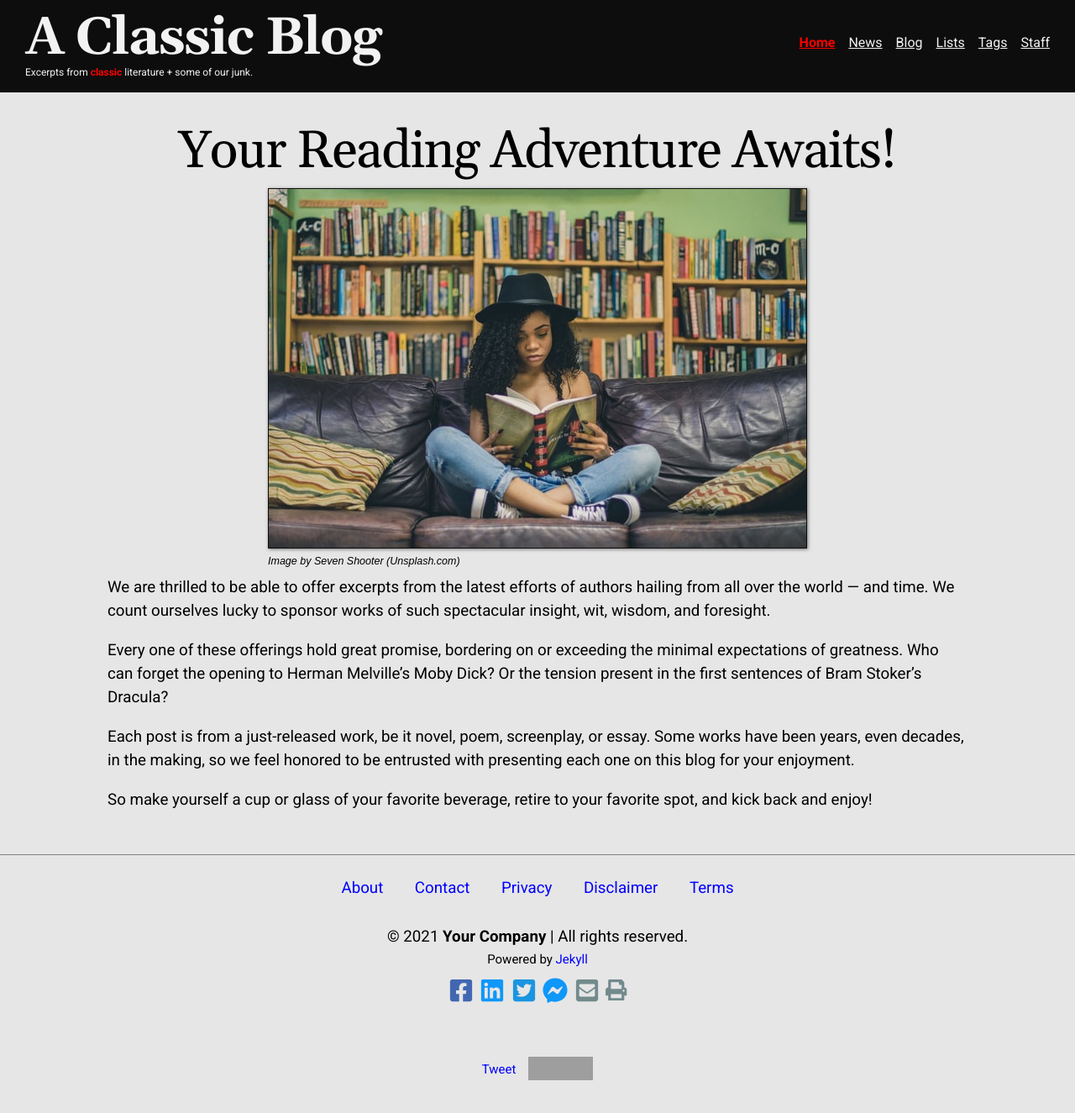
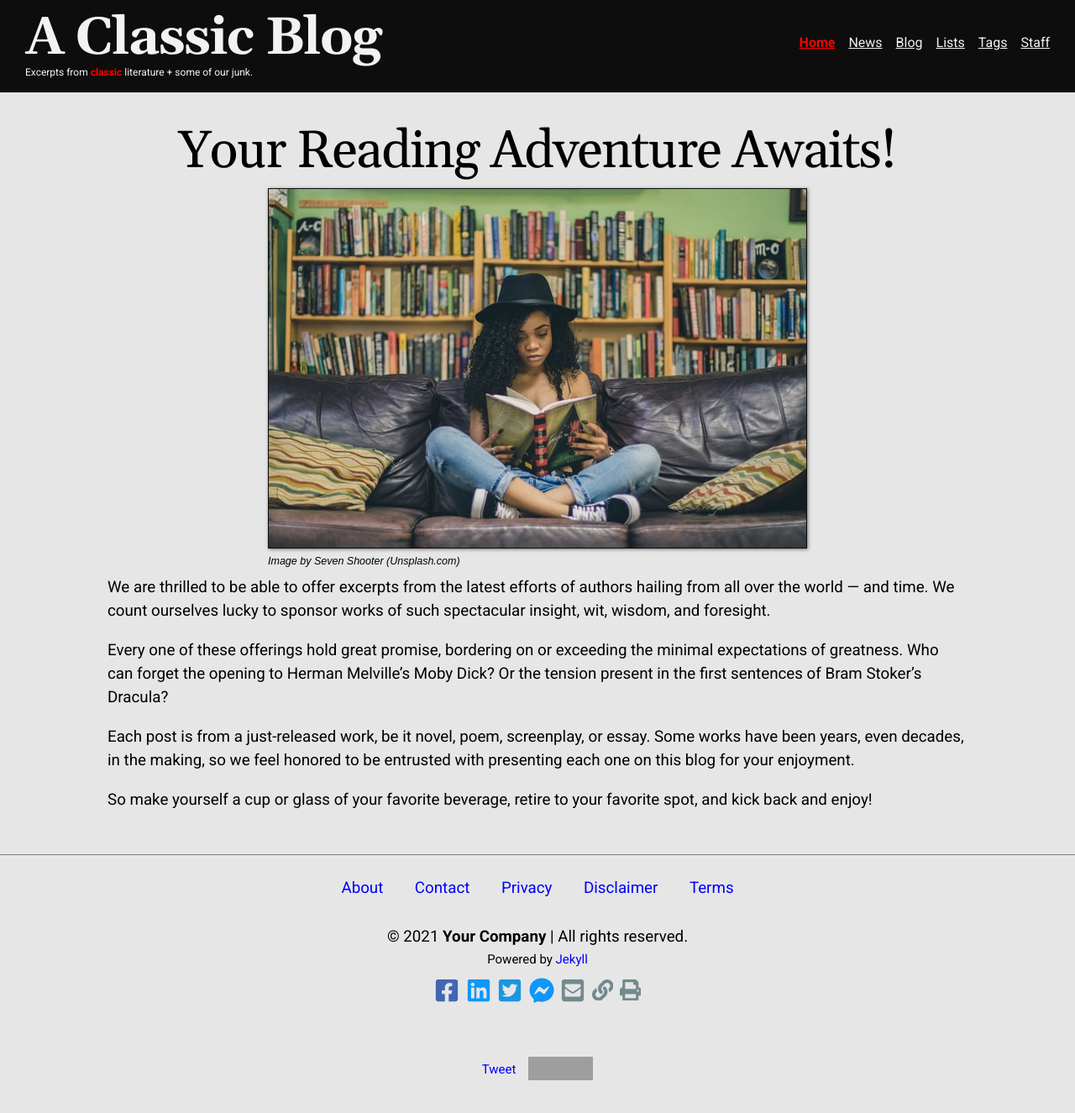
Before and after one commit to jsherling/classic-blog, a Jekyll site: the page built from index.md, in a window 1280 px wide and 1350 px high. Shown: the top 1325 px of the window at 84% size. Built offline with Jekyll 4.4.1, drawn with Linux system fonts in a browser that asks for light colours; comment, search, counter and statistics services are not loaded; grey boxes are pictures that could not be loaded.

Commit message:
Add print.css, link.svg; update CSS, includes/layout

```diff
--- a/_includes/footer.html
+++ b/_includes/footer.html
@@ -29,34 +29,52 @@
     <ul>
       <li>
         <svg class="sprite facebook">
-          <use href="assets/icons/brands.svg#facebook-square" />
+          <use href="{{ site.baseurl }}/assets/icons/brands.svg#facebook-square" />
         </svg>
       </li>
       <li>
         <svg class="sprite linkedin">
-          <use href="assets/icons/brands.svg#linkedin" />
+          <use href="{{ site.baseurl }}/assets/icons/brands.svg#linkedin" />
         </svg>
       </li>
       <li>
         <svg class="sprite twitter">
-          <use href="assets/icons/brands.svg#twitter-square" />
+          <use href="{{ site.baseurl }}/assets/icons/brands.svg#twitter-square" />
         </svg>
       </li>
       <li>
         <svg class="sprite facebook-messenger">
-          <use href="assets/icons/brands.svg#facebook-messenger" />
+          <use href="{{ site.baseurl }}/assets/icons/brands.svg#facebook-messenger" />
         </svg>
       </li>
       <li>
-        <a href="mailto:sherling@xmission.com?subject={{ page.title }}">
+        <a href="mailto:?subject={{ page.title }}">
           <svg class="sprite email">
-            <use href="assets/icons/solid.svg#envelope-square" />
+            <use href="{{ site.baseurl }}/assets/icons/solid.svg#envelope-square" />
           </svg>
         </a>
       </li>
       <li>
+        <!-- <button class="copy-url" onclick="copyToClipboard()"> -->
+        <svg class="sprite link" onclick="copyToClipboard()">
+          <use href="{{ site.baseurl }}/assets/icons/solid.svg#link" />
+        </svg>
+        <script>
+          function copyToClipboard() {
+            const input = document.body.appendChild(document.createElement("input"));
+            input.value = window.location.href;
+            input.focus();
+            input.select();
+            document.execCommand('copy');
+            input.parentNode.removeChild(input);
+            alert("URL Copied.");
+          }
+        </script>
+        <!-- </button> -->
+      </li>
+      <li>
         <svg class="sprite print" onclick="window.print(); return false;">
-          <use href="assets/icons/solid.svg#print" />
+          <use href="{{ site.baseurl }}/assets/icons/solid.svg#print" />
         </svg>
       </li>
       <!--
--- a/_includes/head.html
+++ b/_includes/head.html
@@ -3,6 +3,7 @@
   <meta name="viewport" content="width=device-width, initial-scale=1.0">
   <title>{{ page.title }} | {{ site.title }}</title>
   <link rel="stylesheet" media="screen" href="{{ site.baseurl }}/assets/css/main.css">
+  <link rel="stylesheet" media="print" href="{{ site.baseurl }}/assets/css/print.css">
   <link rel="icon" type="image/png" href="{{ site.baseurl }}/favicon.ico">
   {% seo %}
 </head>
--- a/_layouts/default.html
+++ b/_layouts/default.html
@@ -4,7 +4,7 @@
 <body>
   {% include header.html %}
 
-  <main class="container print">
+  <main class="container printable">
     {{ content }}
   </main>
 
--- a/_sass/style/_base.scss
+++ b/_sass/style/_base.scss
@@ -240,15 +240,3 @@ th, td {
     border: 1px solid $default-color;
   }
 }
-
-@media print {
-  $font-color: #000;
-
-  body {
-    visibility: hidden !important;
-  }
-
-  .print {
-    visibility: visible !important;
-  }
-}
--- a/_sass/style/_layout.scss
+++ b/_sass/style/_layout.scss
@@ -191,11 +191,13 @@ svg.sprite {
 }
 
 svg.email,
-svg.print {
+svg.print,
+svg.link {
   fill: rgb(115, 138, 141);
 }
 
-svg.print {
+svg.print,
+svg.link {
   max-width: 1.7em;
   max-height: 1.7em;
 }
--- /dev/null
+++ b/assets/css/print.css
@@ -0,0 +1,23 @@
+:root {
+  --print-color: #000;
+  --print-bg: #fff;
+}
+
+body * {
+  display: none;
+  max-width: 85vw;
+  color: var(--print-color);
+  background-color: var(--print-bg);
+  margin: 0 auto;
+  padding-top: 1em;
+}
+
+.printable,
+.printable * {
+  display: block;
+}
+
+.printable figure,
+.printable svg {
+  display: none;
+}
```
Also changed, not shown: assets/icons/link.svg (added).
